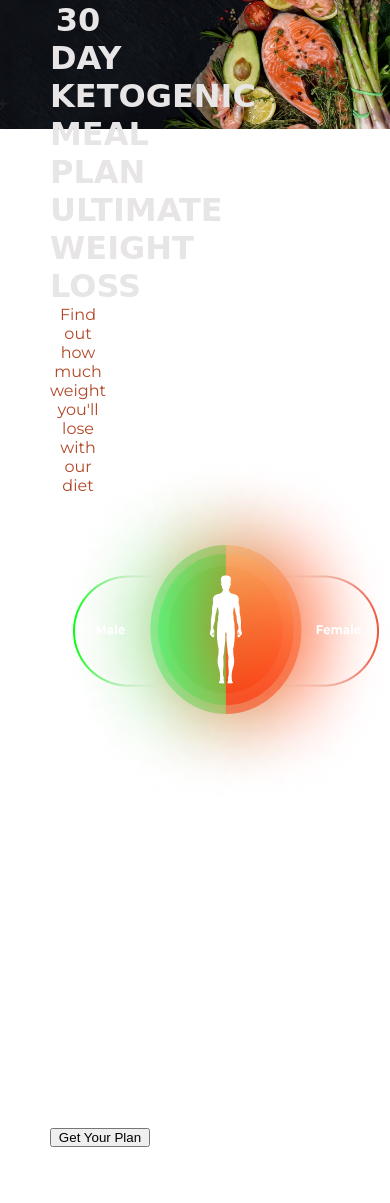
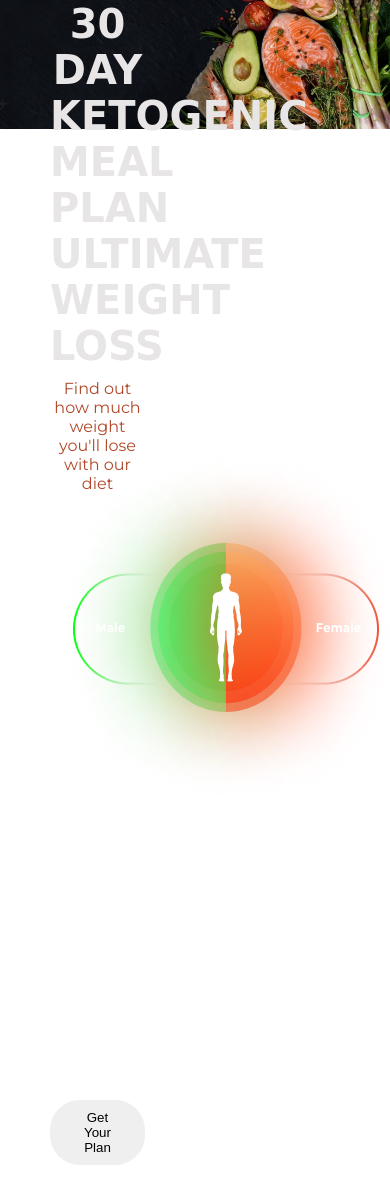
Before and after one commit to belloemmanuel/kitox, a plain HTML site: page index.html in a window 390 px wide. Shown: the part 103-1306 px from the top of the page. Drawn offline with Linux system fonts and the light colour scheme; a web font is replaced by a local one.

Commit message:
changes made

```diff
--- a/index.html
+++ b/index.html
@@ -17,13 +17,9 @@
             <h1>30 DAY KETOGENIC MEAL PLAN ULTIMATE WEIGHT LOSS</h1>
             <p>Find out how much weight you'll lose with our diet</p>
             <img src="img/img1.png" id="img2">
-            <p>*Results vary depending on your starting point, goals, and effort.
+            <p>*Results vary depending on your starting point, goals, and effort.<br>
                 The average participant can expect to lose 1-2 lbs/week.</p>
-            <i></i>
-            <i></i>
-            <i></i>
-            <i></i>
-            <i></i>
+
             <p>1028 Customer Reviews</p>
             <button id="hero-button">Get Your Plan</button>
         </div>
--- a/kitox.css
+++ b/kitox.css
@@ -15,13 +15,14 @@
 
 .hero-content{
  padding: 50px;
-    width: 40%;
+    width: 50%;
     text-align: center;
 }
 
 .hero-content h1{
     font-family: 'Moon Dance', cursive;
     color: #E7E5E5;
+    font-size: 40px;
 }
 
 .hero-background{
@@ -31,6 +32,7 @@
 }
 .hero-background img{
     width: 100%;
+    height: 10%;
 }
 
 #img2{
@@ -38,17 +40,90 @@
     margin-bottom: -50px;
 }
 
-#hero-button{
-    width: 100px;
-}
-
 .hero-content p:nth-child(3){
     color: #B14728;
     font-family: 'Montserrat', sans-serif;
+    margin-top: 10px;
 }
 
 .hero-content p:nth-child(5){
     color: #fff;
     font-family: 'Montserrat', sans-serif;
     font-size: 14px;
+    line-height: 20px;
 }
+
+.hero-content p:nth-child(11){
+    font-family: 'Montserrat', sans-serif;
+    font-size: 12px;
+}
+
+#hero-button{
+    border: none;
+    padding: 10px 30px 10px 30px;
+    border-radius: 30px;
+    margin-top: 60px;
+}
+
+/*-----responsive------*/
+
+@media screen and (max-width: 768px){
+    #hero-button{
+        border: 2px solid red;
+        padding: 10px 30px 10px 30px;
+        border-radius: 30px;
+        margin-top: 60px;
+    }
+
+.hero-content{
+    padding: 50px;
+       width: 50%;
+       text-align: center;
+   }
+
+   .hero-content h1{
+       font-family: 'Moon Dance', cursive;
+       color: #E7E5E5;
+       font-size: 40px;
+   }
+
+   .hero-background{
+       position: absolute;
+       z-index: -999;
+       width: 100%;
+   }
+   .hero-background img{
+       width: 100%;
+       height: 100%;
+   }
+
+   #img2{
+       margin-top: -50px;
+       margin-bottom: -50px;
+   }
+
+   .hero-content p:nth-child(3){
+       color: #B14728;
+       font-family: 'Montserrat', sans-serif;
+       margin-top: 10px;
+   }
+
+   .hero-content p:nth-child(5){
+       color: #fff;
+       font-family: 'Montserrat', sans-serif;
+       font-size: 14px;
+       line-height: 20px;
+   }
+
+   .hero-content p:nth-child(11){
+       font-family: 'Montserrat', sans-serif;
+       font-size: 12px;
+   }
+
+   #hero-button{
+       border: none;
+       padding: 10px 30px 10px 30px;
+       border-radius: 30px;
+       margin-top: 60px;
+   }
+}
```
